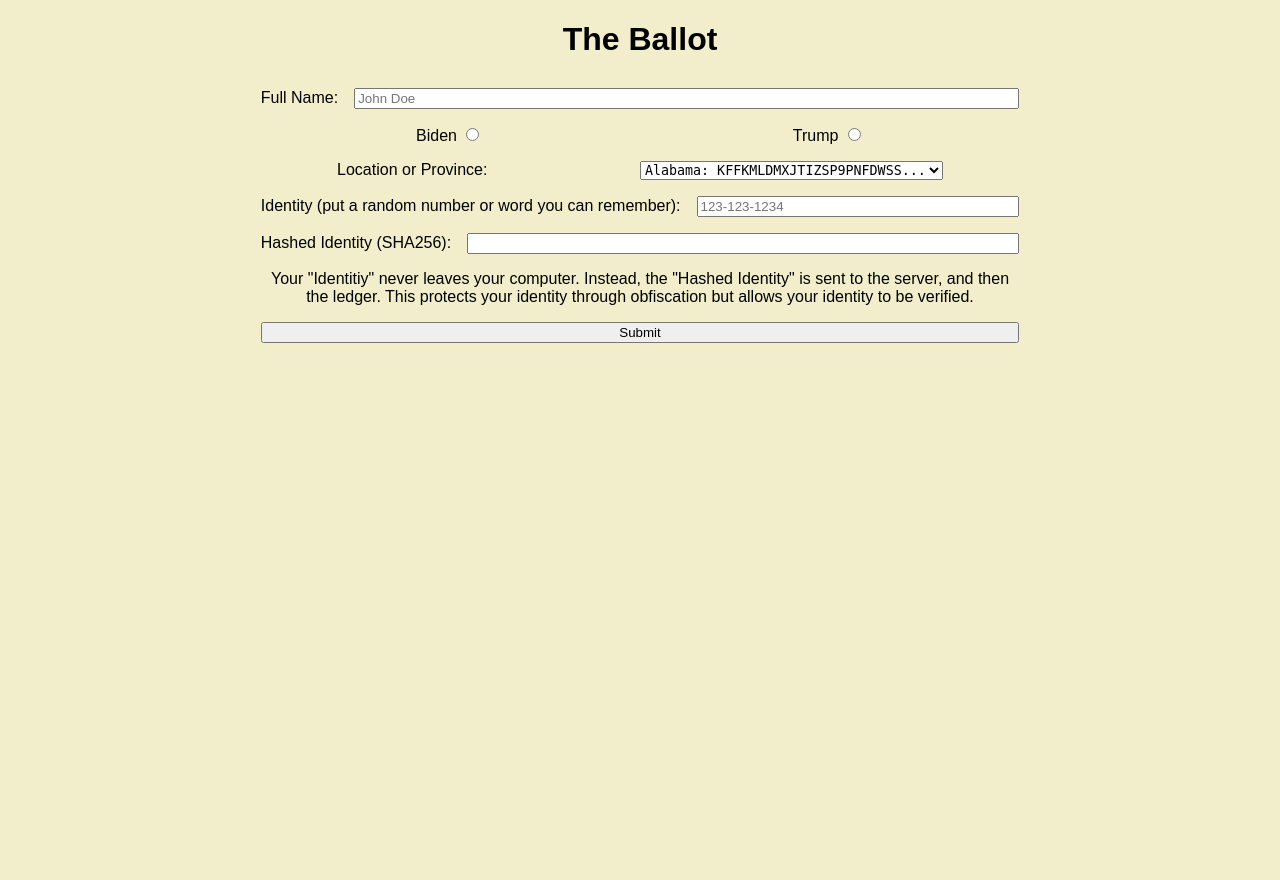
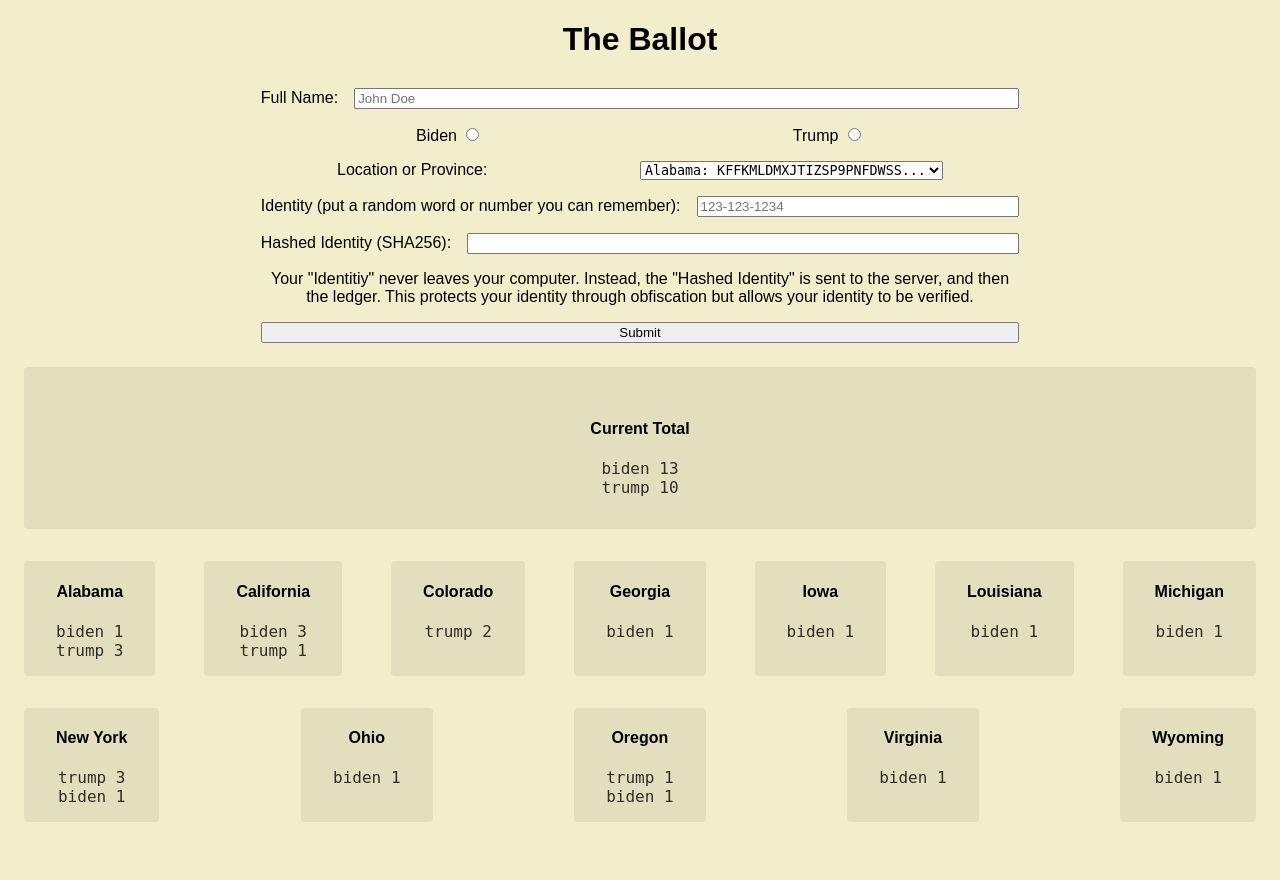
Before and after one commit to Tsangares/voteIOTA, a Flask app: page / in a window 1280 px wide. After the commit the page ends 822 px from the top, so only its background shows below. Run offline with Flask 2, Linux system fonts and the light colour scheme.

Commit message:
Added totals

```diff
--- a/app.py
+++ b/app.py
@@ -3,11 +3,14 @@ import json
 from util import *
 app = Flask(__name__)
 
+
+
 @app.route('/')
 def hello_world():
-    with open('states.json','r') as f:
-        locations = json.load(f)
-    return render_template('index.html',locations=locations)
+    locations = json.load(open('states.json'))
+    tally = json.load(open('votes.json'))
+    total = totalVotes(tally)
+    return render_template('index.html',locations=locations.items(),tally=tally.items(),total=total.items())
 
 
 @app.route('/vote',methods=["POST"])
@@ -18,3 +21,23 @@ def voting():
     location = request.form['location']
     transaction = vote(name,identity,candidate,location).transactions[0].hash
     return render_template('vote.html',name=name,identity=identity,candidate=candidate,location=location,transaction=transaction)
+
+@app.route('/addresses', methods=['GET'])
+def addresses():
+    with open('states.json','r') as f:
+        locations = json.load(f)
+    return str(locations)
+
+@app.route('/tally', methods=['GET'])
+def tally():
+    state = request.args.get('state',None)
+    tally = None
+    if state is None:
+        tally = json.load(open('votes.json'))
+    else:
+        states = json.load(open('states.json'))
+        tally = getStateVotes({state: states[state]})
+        votes = json.load(open('votes.json'))
+        votes[state] = tally[state]
+        json.dump(votes,open('votes.json','w+'))
+    return tally
--- a/generateStates.py
+++ b/generateStates.py
@@ -63,5 +63,5 @@ states = [
 ]
 
 with open('states.json','w+') as f:
-    out = [{'name': state, 'address': str(addr)} for state,addr in zip(states,addresses)]
+    out = {state: str(addr) for state,addr in zip(states,addresses)}
     json.dump(out,f)
--- a/static/main.css
+++ b/static/main.css
@@ -10,7 +10,6 @@ form,#content{
     justify-content: normal;
     align-items: center;
     width: 100%;
-    height: 100%;
 }
 form>*{
     margin: .5rem;
@@ -26,8 +25,34 @@ form>*>input{
     flex-grow: 1;
 }
 #content{
+    height: 100%;
     justify-content: space-evenly;
 }
 #location{
     font-family: monospace;
 }
+#tally{
+    display: flex;
+    flex-wrap: wrap;
+    justify-content: space-between;
+
+}
+.state{
+    margin: 1rem;
+    padding: 1rem;
+    padding-left: 2rem;
+    padding-right: 2rem;
+    padding-top: 0;
+    background-color: #00000010;
+    border-radius: .25rem;
+}
+.candidate{
+    font-family: mono;
+    color: #000000CC;
+}
+#total{
+    margin: 1rem;
+    padding: 2rem;
+    background-color: #00000010;
+    border-radius: .25rem;
+}
--- a/templates/index.html
+++ b/templates/index.html
@@ -25,15 +25,15 @@
       <div>
 	<label for="location">Location or Province: </label>
 	<select id="location" name="location" required>
-	  {% for location in locations: %}
-	  {% set len = 30-location.name|length %}
-	  <option value="{{location.address}}">{{location.name}}: {{location.address[:len]}}...
+	  {% for name,address in locations: %}
+	  {% set len = 30-name|length %}
+	  <option value="{{address}}">{{name}}: {{address[:len]}}...
 	  </option>
 	  {% endfor %}
 	</select>
       </div>
       <div>
-	<label for="id">Identity (put a random number or word you can remember):</label>
+	<label for="id">Identity (put a random word or number you can remember):</label>
 	<input type="text" id="hash-input" placeholder="123-123-1234" onkeypress="update()" required>
       </div>
       <div>
@@ -45,7 +45,30 @@
       </div>
       <input type="submit" text="Submit to Ledger (takes about a minuite)">
     </form>
-    <span id="output"></span>
+    <div id="total">
+      <h4>Current Total</h4>
+      {% for candidate,count in total %}
+      <div class="candidate">
+	<span>{{candidate}}</span>
+	<span>{{count}}</span>
+      </div>
+      {% endfor %}
+    </div>
+    <div id="tally">
+      {% for state, vote in tally %}
+      <div class="state">
+	<h4>{{state}}</h4>
+	<div>
+	  {% for candidate,count in vote.items() %}
+	  <div class="candidate">
+	    <span>{{candidate}}</span>
+	    <span>{{count}}</span>
+	  </div>
+	  {% endfor %}
+	</div>
+      </div>
+      {% endfor %}
+    </div>
     <script>
       const update = ()=>{
 	  const input = document.getElementById('hash-input').value;
--- a/templates/vote.html
+++ b/templates/vote.html
@@ -17,7 +17,7 @@
       </div>
       <span>{{identity}}</span>
       <div>
-	<span>To verify that this has is correct, you can retype your identity here: </span>
+	<span>To verify that this hash is correct, you can retype your identity here: </span>
 	<input type="text" onkeypress="update()" id="hash-input">
       </div>
       <span id="result"></span>
--- a/util.py
+++ b/util.py
@@ -1,4 +1,4 @@
-from iota import Iota, ProposedTransaction, Address, TryteString, Fragment
+from iota import Iota, ProposedTransaction, Address, TryteString, Fragment, Transaction
 from iota.crypto.addresses import AddressGenerator
 import math,hashlib,json
 
@@ -29,3 +29,40 @@ def vote(name,identity,candidate,location):
         'id': identity,
     }
     return sendText(json.dumps(token),Address(location))
+
+
+def countVotes(transactions):
+    getVote = lambda a: json.loads(a.signature_message_fragment.decode())
+    votes = [getVote(transaction) for transaction in transactions]
+    for vote in votes:
+        print(f"{vote['name']} voted for {vote['candidate']}")
+    candidates = [v['candidate'] for v in votes]
+    counts = {candidate: candidates.count(candidate) for candidate in candidates}
+    return counts
+
+def getStateVotes(states=None):
+    api = getApi()
+    if states is None:
+        with open('states.json','r') as f:
+            states = json.load(f)
+    counts = {}
+    for name,address in states.items():
+        hashes=api.find_transactions(addresses=[address,])['hashes']
+        if len(hashes) > 0:
+            transactions = api.get_transaction_objects(hashes)['transactions']
+            votes = countVotes(transactions)
+            counts[name] = votes
+            print(name,votes)
+
+    return counts
+
+def totalVotes(states):
+    total = {}
+    for state,votes in states.items():
+        for candidate,count in votes.items():
+            if candidate not in total:
+                total[candidate] = 0
+            total[candidate] += count
+    return total
+if __name__ == "__main__":
+    api = getApi()
--- /dev/null
+++ b/votes.json
@@ -0,0 +1 @@
+{"Alabama": {"biden": 1, "trump": 3}, "California": {"biden": 3, "trump": 1}, "Colorado": {"trump": 2}, "Georgia": {"biden": 1}, "Iowa": {"biden": 1}, "Louisiana": {"biden": 1}, "Michigan": {"biden": 1}, "New York": {"trump": 3, "biden": 1}, "Ohio": {"biden": 1}, "Oregon": {"trump": 1, "biden": 1}, "Virginia": {"biden": 1}, "Wyoming": {"biden": 1}}
```
Also changed, not shown: backup_states.json (added, +1 -0 lines), countVotes.py (added, +7 -0 lines), states.json (+1 -1 lines).
